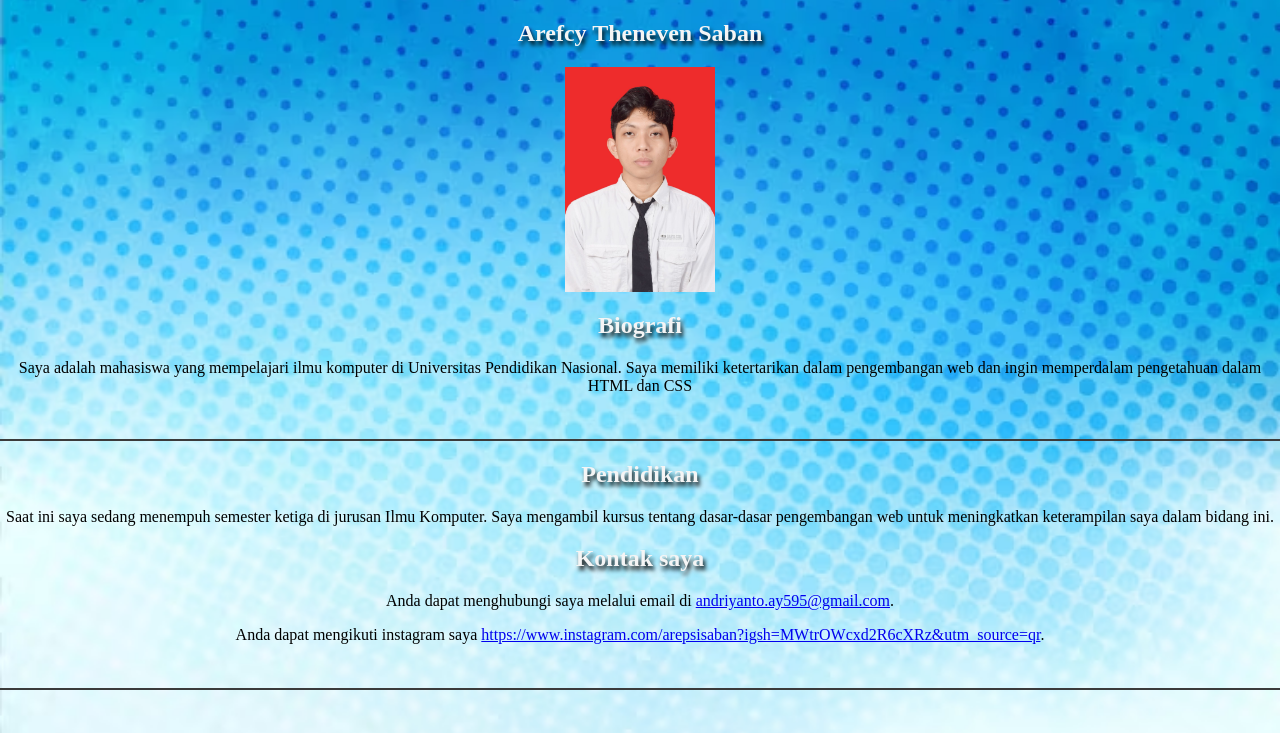
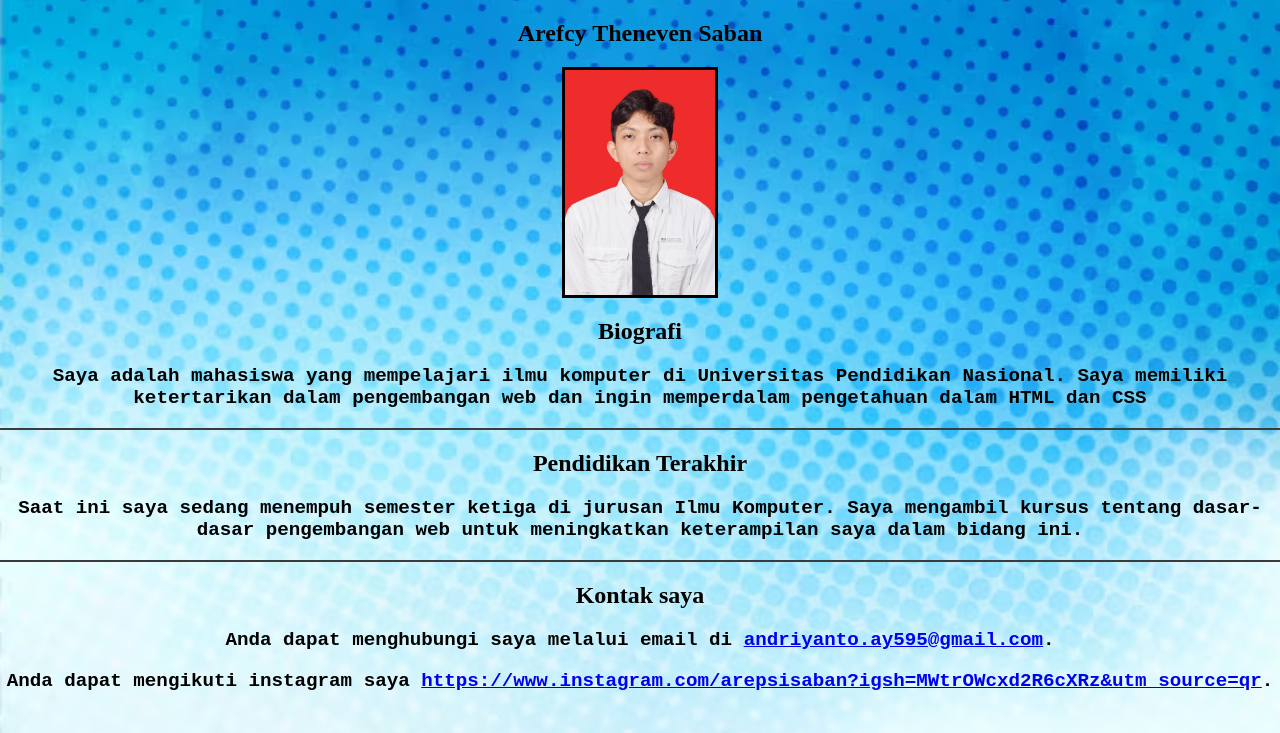
Before and after one commit to andriyantoay595-art/index.html, a plain HTML site: page index.html in a window 1280 px wide. Shown: the top 733 px of the page. Drawn offline with Linux system fonts and the light colour scheme.

Commit message:
mengubah fontstyle dan fontcolor

```diff
--- a/index.html
+++ b/index.html
@@ -11,14 +11,15 @@
     <img src="WhatsApp Image 2025-06-18 at 16.50.59_2521e466.jpg" alt="Profil Mahasiswa" width="150" height="auto">
 
     <h2> Biografi </h2>
-    <p> Saya adalah mahasiswa yang mempelajari ilmu komputer di Universitas Pendidikan Nasional. Saya memiliki ketertarikan dalam pengembangan web dan ingin memperdalam pengetahuan dalam HTML dan CSS</p><br>
-
+    <p> Saya adalah mahasiswa yang mempelajari ilmu komputer di Universitas Pendidikan Nasional. Saya memiliki ketertarikan dalam pengembangan web dan ingin memperdalam pengetahuan dalam HTML dan CSS</p>
     <hr>
 
-    <h2> Pendidikan</h2>
+
+    <h2> Pendidikan Terakhir</h2>
     <p> Saat ini saya sedang menempuh semester ketiga di jurusan Ilmu Komputer. Saya
 mengambil kursus tentang dasar-dasar pengembangan web untuk meningkatkan
 keterampilan saya dalam bidang ini.</p>
+<hr>
 
 
      <h2> Kontak saya</h2>
--- a/style.css
+++ b/style.css
@@ -5,6 +5,7 @@ body {
     background-repeat: no-repeat;
     height: 100vh;
     margin: 0;
+    ;
 }
 
 img {
@@ -12,17 +13,26 @@ img {
     margin-left: auto;
     margin-right: auto;
     width: 150px;
+    border-style: solid;
+    border-width: 3px;
+
 
 }
 
 h2 {
     text-align: center;
-    color: whitesmoke;
-    text-shadow: 2px 4px 4px black;
+    color: black;
+
+    font-weight: bold
+
+
 }
 
 p {
     text-align: center;
+    font-family: 'Courier New', Courier, monospace;
+    font-size: larger;
+    font-weight: bold;
 }
 
 table {
@@ -36,6 +46,8 @@ form {
     text-align: center;
 }
 
+
+
 hr {
     border: 1px solid rgb(59, 59, 59);
     margin: 10px 0;
```
